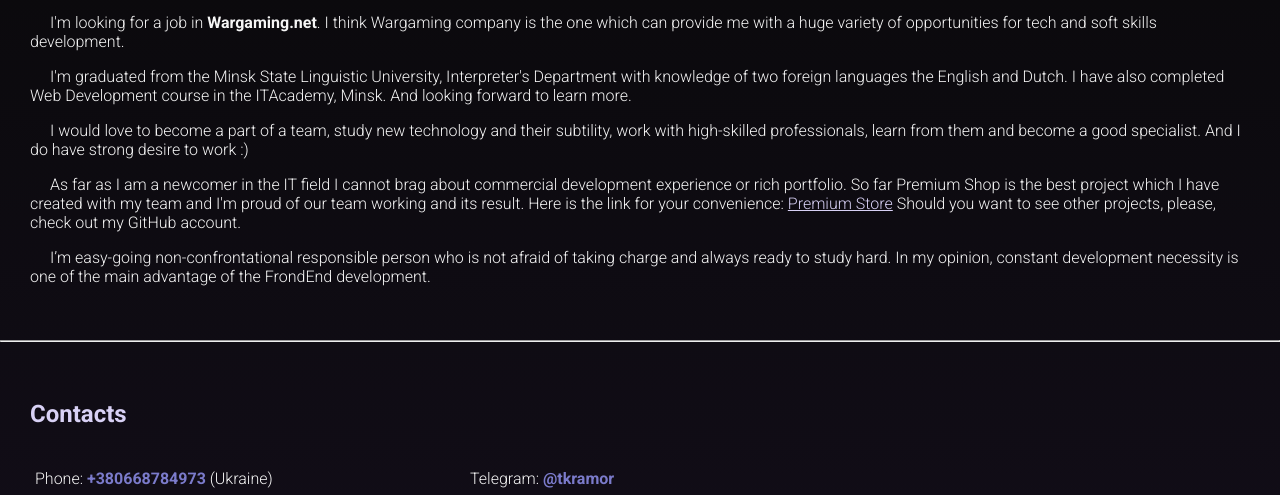
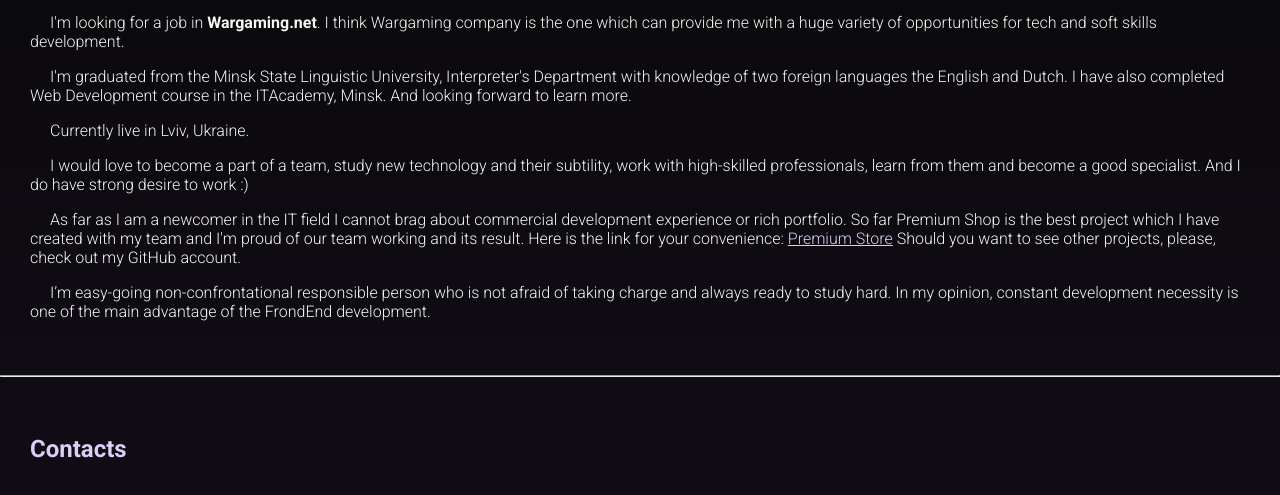
Before and after one commit to victoriaDe/CV-pages, a plain HTML site: page index.html in a window 1280 px wide. Shown: the part 257-752 px from the top of the page. Drawn offline with Linux system fonts and the light colour scheme.

Commit message:
add address

```diff
--- a/index.html
+++ b/index.html
@@ -33,6 +33,7 @@
                 <p>I'm graduated from the Minsk State Linguistic University, Interpreter's Department with knowledge of
                     two foreign languages the English and Dutch. I have also completed Web Development course in the
                     ITAcademy, Minsk. And looking forward to learn more.</p>
+                <p>Currently live in Lviv, Ukraine.</p>
                 <p>I would love to become a part of a team, study new technology and their subtility, work with
                     high-skilled professionals, learn from them and become a good specialist. And I do have strong
                     desire to
```
